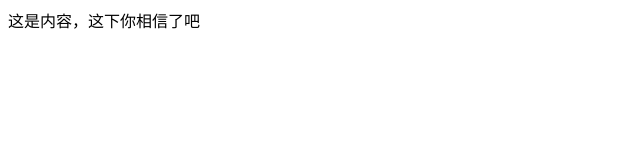
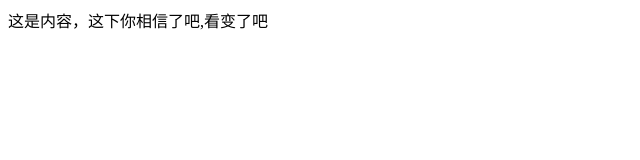
Before and after one commit to yjgsslin/20170504, a plain HTML site: page index.html in a window 1280 px wide. Shown: the full height of the page, 0-640 px from the left. Drawn offline with Linux system fonts and the light colour scheme.

Commit message:
Update index.html

```diff
--- a/index.html
+++ b/index.html
@@ -1,5 +1,5 @@
 <!DOCTYPE html>
 <html>
   <title>我的第一个页面</title>
-  这是内容，这下你相信了吧
+  这是内容，这下你相信了吧,看变了吧
 </html>
```
